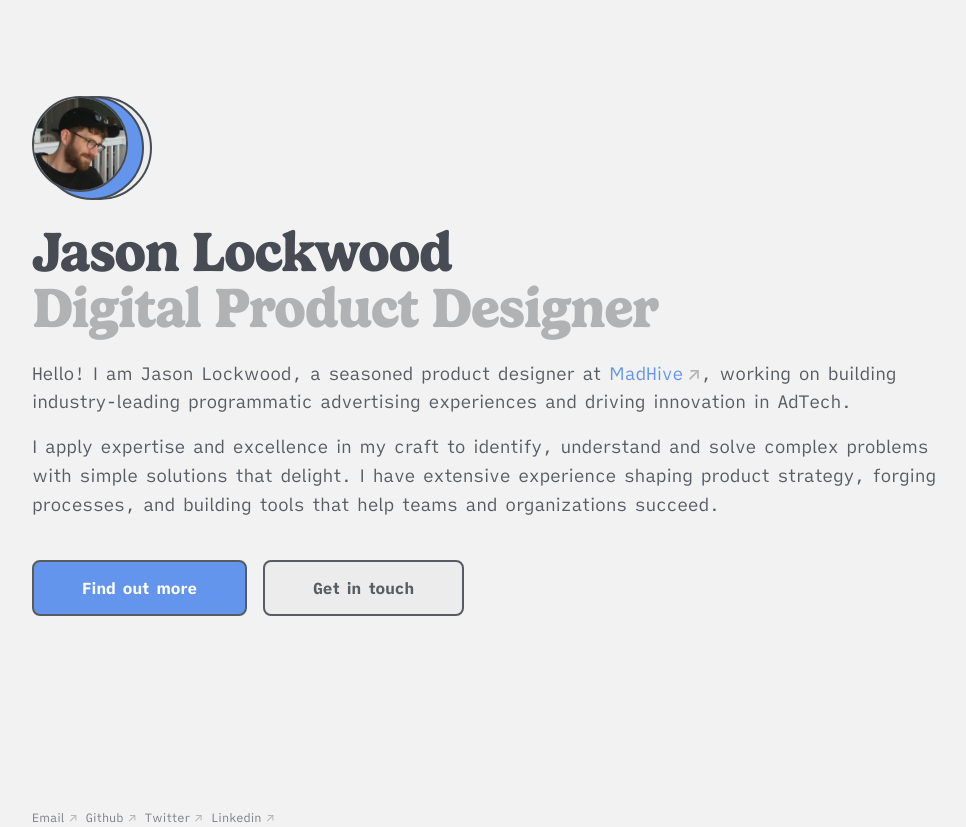
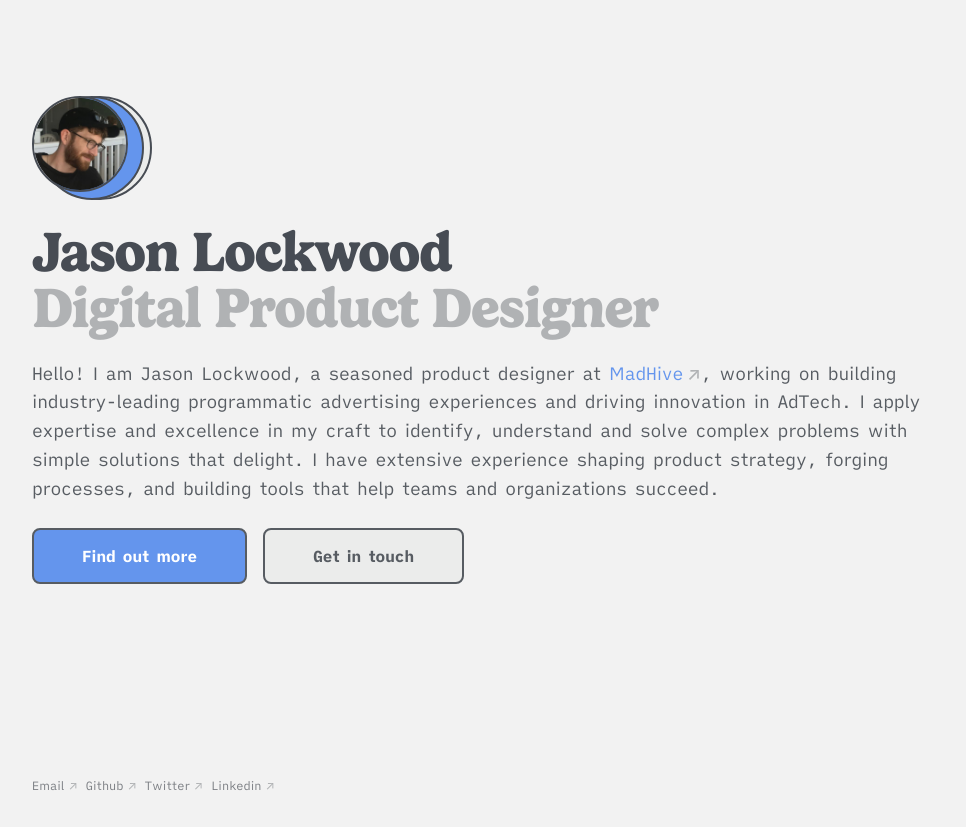
Before and after one commit to jasonlockwood/jasonlockwood.design, a Next.js app: page / in a window 1280 px wide. Shown: the whole page, without its empty margins (138-1104 px from the left). After the commit the page ends 800 px from the top, so only its background shows below. Built offline with nearby package versions, Linux system fonts and the light colour scheme.

Commit message:
Warning/Error Fixes after Upgrading to Nextjs 13
remove spacing component from inside <p> tag as it now throws build errors. and removed <a> tag from inside <Link> component as it no longer is required with the upgrade.

```diff
--- a/components/hero.js
+++ b/components/hero.js
@@ -103,30 +103,26 @@ const HeroComponent = () => (
         </a>
         <span className="outlink">↗</span>,{" "}
         working on building industry-leading programmatic advertising experiences and driving innovation in AdTech.
-        <Space tiny/>
+
         I apply expertise and excellence in my craft
         to identify, understand and solve complex problems with simple
         solutions that delight. I have extensive experience shaping product
         strategy, forging processes, and building tools that help teams and
         organizations succeed.
-        <Space tiny/>
+
 
       </p>
     </div>
 
     <Space standard />
     <Link href="/about">
-      <a>
         <Button primary className="mb-4 sm:mb-0">
           Find out more
         </Button>
-      </a>
     </Link>
 
     <Link href="mailto:hello@jasonlockwood.design?subject=Reaching out from your website">
-      <a>
         <Button secondary>Get in touch</Button>
-      </a>
     </Link>
 
     {/* <TextButton
--- a/components/navbar.js
+++ b/components/navbar.js
@@ -203,13 +203,13 @@ const Nav = () => {
 
         <motion.div className={`page-links ${isActive ? "" : "is-active"}`}>
         <Link href="/">
-            <a className={router.pathname == "/" ? "active" : ""}>Home</a>
+            className={router.pathname == "/" ? "active" : ""}Home
           </Link>
           <Link href="/#Work">
-            <a className={router.pathname == "/#Work" ? "active" : ""}>Work</a>
+            className={router.pathname == "/#Work" ? "active" : ""}Work
           </Link>
           <Link href="/about">
-            <a className={router.pathname == "/about" ? "active" : ""}>About</a>
+            className={router.pathname == "/about" ? "active" : ""}About
           </Link>
           <Link href="#null">
             <a className={router.pathname == "/articles" ? "active" : "wait"}>
```
